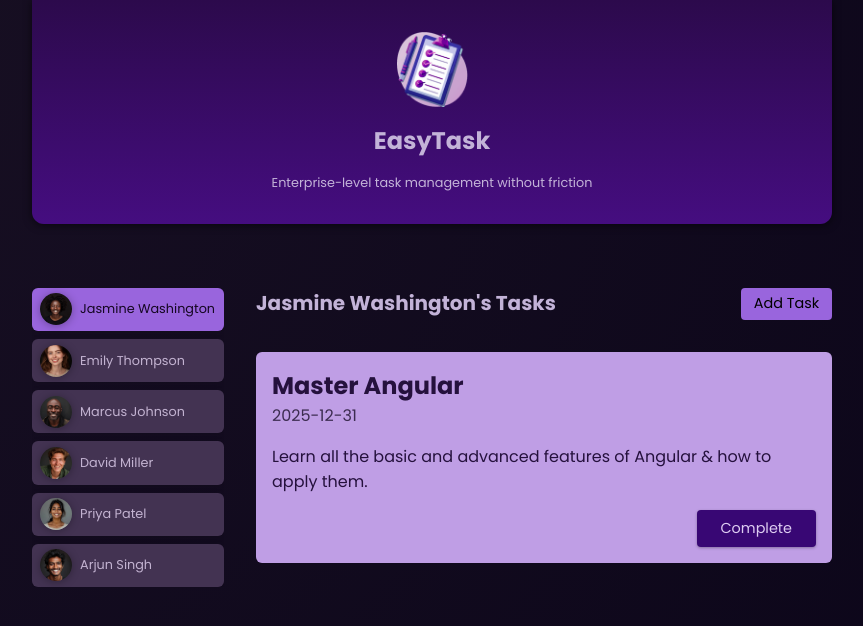
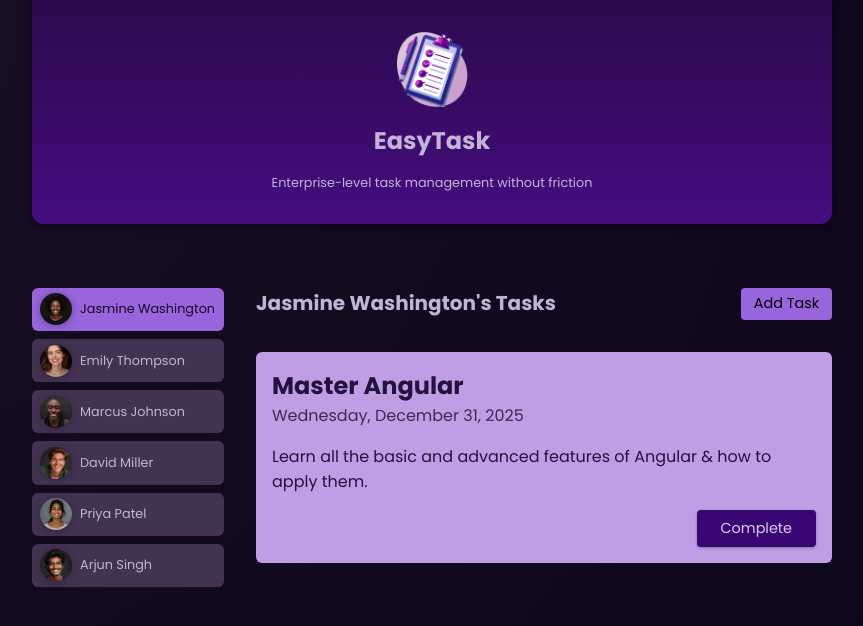
Before and after one commit to b1t-ninja/angular-essentials, an Angular app: page / in a window 1280 px wide. Both pictures are taken after a click on the button "Jasmine Washington". Shown: the top 626 px of the page, without its empty margins (208-1071 px from the left). Built offline with nearby package versions, Linux system fonts and the light colour scheme.

Commit message:
transforming template data with pipes

```diff
--- a/src/app/tasks/task/task.component.html
+++ b/src/app/tasks/task/task.component.html
@@ -1,7 +1,7 @@
 <app-card>
   <article>
     <h2>{{ task.title }}</h2>
-    <time>{{ task.dueDate }}</time>
+    <time>{{ task.dueDate | date: "fullDate"}}</time>
     <p>{{ task.summary }}</p>
     <p class="actions">
       <button (click)="onCompleteTask()">
--- a/src/app/tasks/task/task.component.ts
+++ b/src/app/tasks/task/task.component.ts
@@ -1,12 +1,14 @@
 import {Component, EventEmitter, Input, Output} from '@angular/core';
 import { Task } from './task.model';
 import {CardComponent} from "../../shared/card/card.component";
+import {DatePipe} from "@angular/common";
 
 @Component({
   selector: 'app-task',
   standalone: true,
   imports: [
-    CardComponent
+    CardComponent,
+    DatePipe
   ],
   templateUrl: './task.component.html',
   styleUrl: './task.component.css'
```
